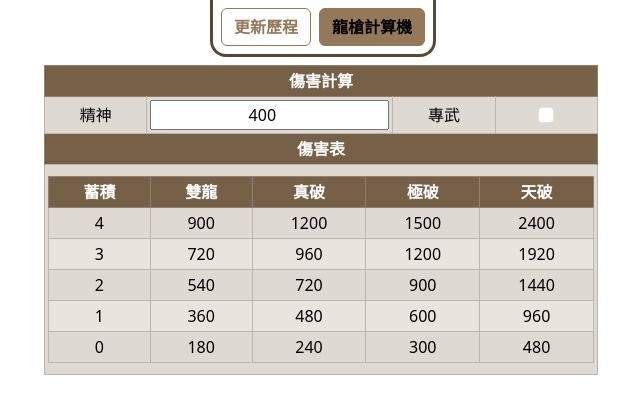
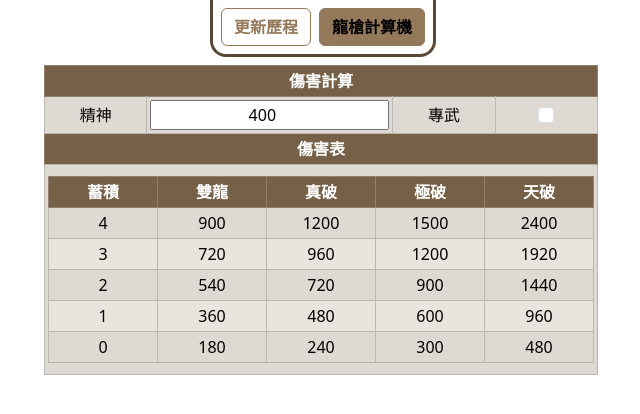
Before and after one commit to f77798384/Another-eden-Tools, a plain HTML site: page index.html in a window 1280 px wide. Both pictures are taken after a click on the link "龍槍計算機". Shown: the whole page, without its empty margins (317-957 px from the left). Drawn offline with nearby package versions, Linux system fonts and the light colour scheme; files that its build step writes are made by us from their sources.

Commit message:
Update index.html

```diff
--- a/index.html
+++ b/index.html
@@ -96,11 +96,11 @@
                                 <td colspan="4">
                                     <table class="table align-middle text-center table-bordered table-striped table-light my-2">
                                         <thead class="table-dark">
-                                            <th>蓄積</th>
-                                            <th>雙龍</th>
-                                            <th>真破</th>
-                                            <th>極破</th>
-                                            <th>天破</th>
+                                            <th class="w-20">蓄積</th>
+                                            <th class="w-20">雙龍</th>
+                                            <th class="w-20">真破</th>
+                                            <th class="w-20">極破</th>
+                                            <th class="w-20">天破</th>
                                         </thead>
                                         <tbody>
                                             <tr id="count-4">
```
